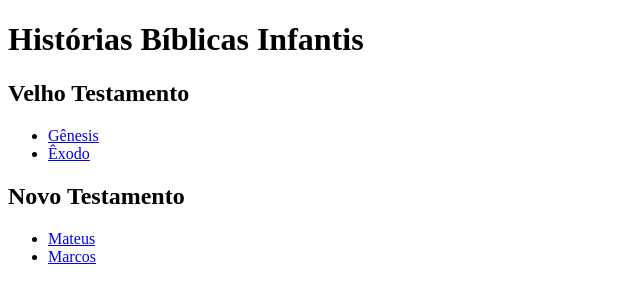
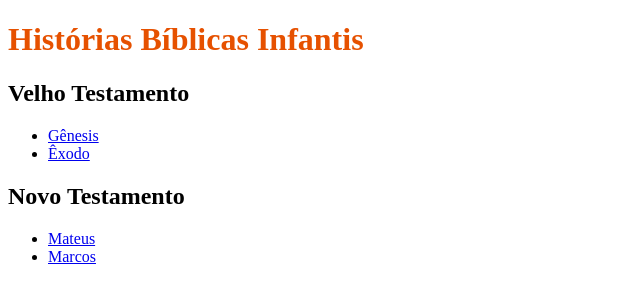
Before and after one commit to Br4yan-MB0/historiaB, a Next.js app: page / in a window 1280 px wide. Shown: the top 300 px of the page, without its empty margins (0-640 px from the left). Built offline with nearby package versions, Linux system fonts and the light colour scheme.

Commit message:
upgrade project

```diff
--- /dev/null
+++ b/src/pages/_app.js
@@ -0,0 +1,9 @@
+//import '../styles/globals.css'; // Ensure global styles are imported here
+import '../styles/Exodo.css';
+import '../styles/Genesis.css';
+import '../styles/Marcos.css';
+import '../styles/Matheus.css';
+
+export default function MyApp({ Component, pageProps }) {
+  return <Component {...pageProps} />;
+}
```
